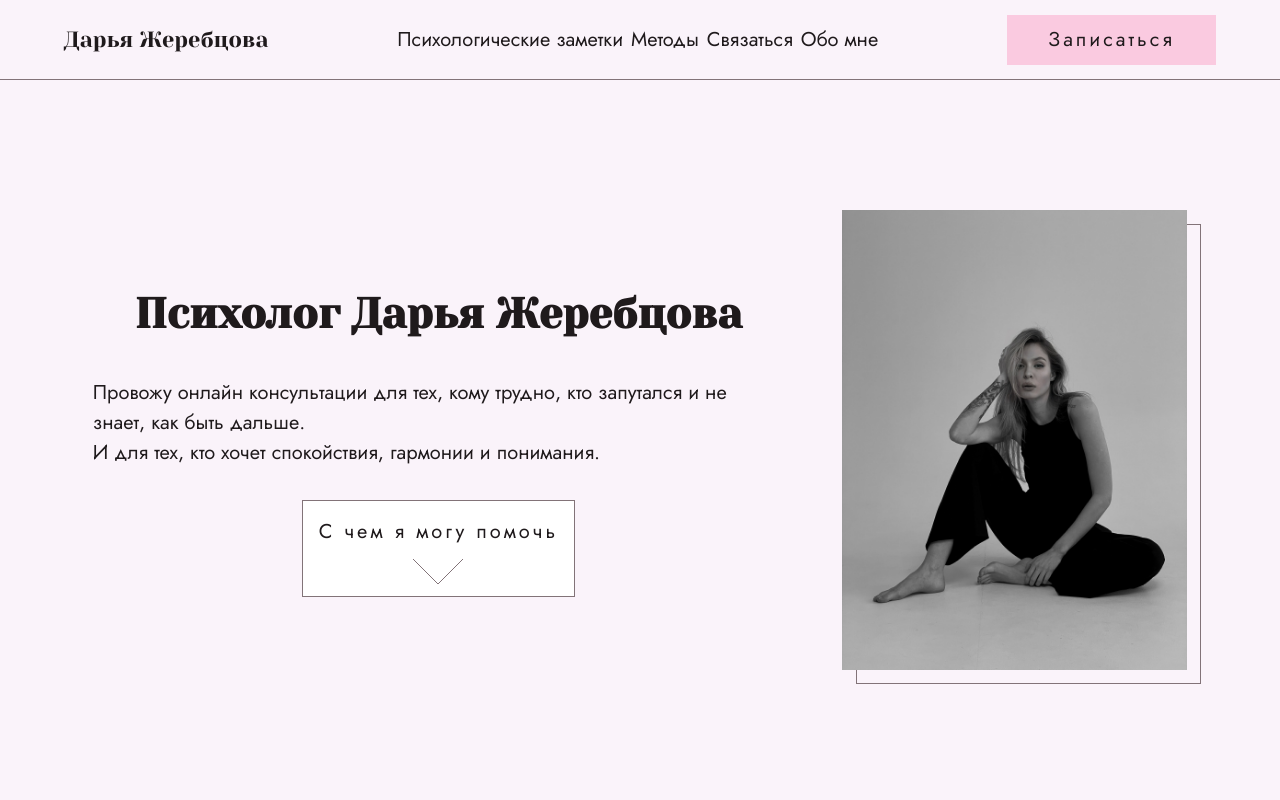
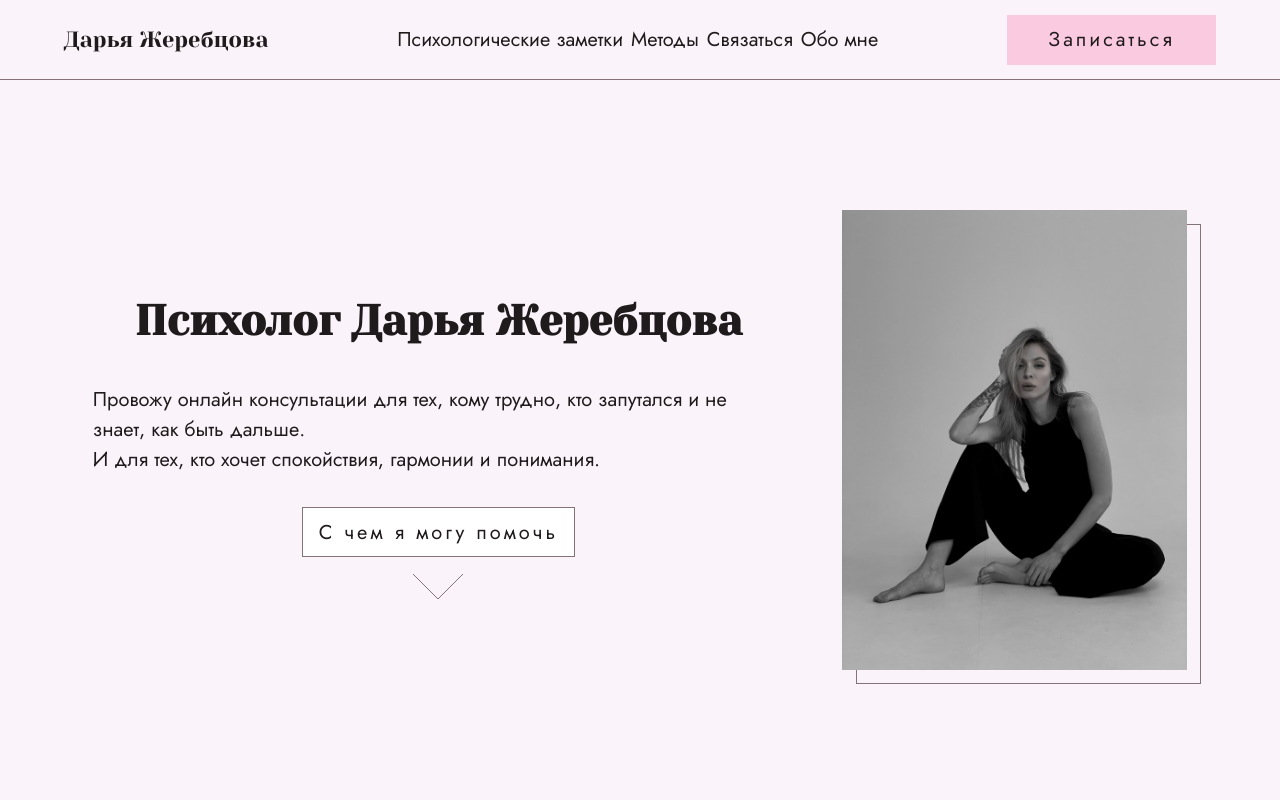
Before and after one commit to spqrod/zhe-front-end, a React (Create React App) app: page /#/ in a window 1280 px wide. Shown: the top 800 px of the page. Built offline with nearby package versions, Linux system fonts and the light colour scheme.

Commit message:
Add scroll to top with react router dom

```diff
--- a/package.json
+++ b/package.json
@@ -17,6 +17,7 @@
     "react": "^18.2.0",
     "react-dom": "^18.2.0",
     "react-router-dom": "^6.9.0",
+    "react-router-hash-link": "^2.4.3",
     "react-scripts": "5.0.1",
     "web-vitals": "^2.1.4"
   },
--- a/src/App.js
+++ b/src/App.js
@@ -10,15 +10,19 @@ import BookConsultation from "./pages/BookConsultation";
 import PrivacyPolicy from "./pages/PrivacyPolicy";
 import TermsOfService from "./pages/TermsOfService";
 import "./styles/global.css";
-import { useEffect } from "react";
+import ScrollToTop from "./components/ScrollToTop";
+
+
 
 function App() {
   const consultationPrice = 1200;
   const consultationLength = 40;
   const whatsAppLink = "https://wa.me/79788110255";
 
+
   return (
     <div>
+      <ScrollToTop />
       <Header />
       <Routes>
         <Route path="/" element={<Home consultationPrice={consultationPrice} consultationLength={consultationLength} whatsAppLink={whatsAppLink}/>} />
--- /dev/null
+++ b/src/components/ScrollToTop.js
@@ -0,0 +1,12 @@
+import { useEffect } from "react";
+import { useLocation } from "react-router-dom";
+
+const ScrollToTop = () => {
+    const { pathname } = useLocation();
+
+    useEffect(() => {
+      window.scrollTo(0, 0);
+    }, [pathname]);
+  }
+
+  export default ScrollToTop;
--- a/src/pages/Home.js
+++ b/src/pages/Home.js
@@ -3,6 +3,7 @@ import PhotoOutlinedIcon from "@mui/icons-material/PhotoOutlined";
 import PersonIcon from '@mui/icons-material/Person';
 import ConsultationBookingProcess from "../components/ConsultationBookingProcess"
 import { Link } from "react-router-dom";
+import { HashLink } from "react-router-hash-link";
 import image1 from "../images/3.JPG";
 import image2 from "../images/4.jpg";
 import { useEffect } from "react";
@@ -27,9 +28,9 @@ import review4 from "../images/review-4.png"
 export default function Home({consultationPrice, consultationLength, whatsAppLink}) {
     useEffect(() => {
 
-        setTimeout(animatePhotoOutlineAfterLoad, 1000);
+        setTimeout(animateHeroPhotoOutlineAfterLoad, 1000);
 
-        function animatePhotoOutlineAfterLoad() {
+        function animateHeroPhotoOutlineAfterLoad() {
             const heroPhotoOutline = document.querySelector(".heroPhotoOutline");
             heroPhotoOutline.classList.add("heroPhotoOutlineAfterLoad");
             setTimeout(() =>
@@ -45,21 +46,21 @@ export default function Home({consultationPrice, consultationLength, whatsAppLin
                 <div className="heroInfoContainer">
                     <h1>Психолог Дарья Жеребцова</h1>
                     <p>Провожу онлайн консультации для тех, кому трудно, кто запутался и не знает, как быть дальше. <br></br>И для тех, кто хочет спокойствия, гармонии и понимания.</p>
-                    <button className="button">
-                        <Link className="buttonLink">
+                    <HashLink className="buttonLink" smooth to="/#help">
+                        <button className="button">
                             С чем я могу помочь
+                        </button>
                         <svg className="arrowIconSVG">
                             <path className="arrowIconPath" d="M 0 0 L 25 25 L 50 0"/>
                         </svg>
-                        </Link>
-                    </button>
+                    </HashLink>
                 </div>
                 <div className="heroPhotoContainer">
                     <img className="heroPhoto" src={image1} alt="" />
                     <div className="heroPhotoOutline"></div>
                 </div>
             </section>
-            <section className="problemsSection">
+            <section className="problemsSection" id="help">
                 <h1 className="sectionName">Проблемы</h1>
                 <h2>С чем я могу помочь</h2>
                 <div className="problemsContainer">
@@ -254,10 +255,10 @@ export default function Home({consultationPrice, consultationLength, whatsAppLin
                         <p>
                             Меня зовут Дарья Жеребцова. Я дипломированный психолог-консультант.
                             Имею высшее психологическое образование по специальности «Психолог». Постоянно обучаюсь на разных курсах по повышению квалификации, развиваюсь и совершенствуюсь.
-                        </p>
+                        </p><br />
                         <p>
                             Больше всего на свете меня поражает природа наших мыслей и чувств. Их глубина, разнообразие и развитие. В каждом из нас – огромный загадочный мир. И чем лучше мы его понимаем, тем приятней жить.
-                        </p>
+                        </p><br />
                         <p>
                             Моя миссия – помочь разобраться в самом важном человеке в Вашей жизни – себе!
                         </p>
--- a/src/styles/global.css
+++ b/src/styles/global.css
@@ -42,14 +42,13 @@ h1, h2, p, span, a, div {
 h1 {
     font-size: 42px;
     text-align: center;
-    /* padding-top: var(--big-gap); */
-    /* padding-bottom: var(--big-gap); */
     font-family: var(--font-family-1);
 }
 
 h2 {
     font-size: 34px;
     text-align: center;
+    padding-top: var(--big-gap);
     padding-bottom: var(--big-gap);
     font-family: var(--font-family-1);
 }
@@ -142,18 +141,24 @@ textarea {
     position: relative;
 
     display: flex;
+    justify-content: center;
+    align-items: center;
     background: none;
     background-color: var(--primary-container);
     color: var(--on-primary-container);
 
     border: none;
     cursor: pointer;
+
+    font-family: var(--font-family-2);
+    letter-spacing: 3px;
+    font-size: 20px;
+
 }
 
 .buttonLink {
     text-decoration: none;
     font-weight: 500;
-    letter-spacing: 3px;
     position: relative;
     width: 100%;
     height: 100%;
--- a/src/styles/home.css
+++ b/src/styles/home.css
@@ -14,7 +14,6 @@
 }
 
 .homePage .heroInfoContainer .button {
-    height: max-content;
     width: max-content;
     padding: var(--medium-gap);
     background: var(--surface);
@@ -49,11 +48,11 @@
 
 @keyframes heroArrowIconAnimation {
     0% {
-        top: -5px;
+        top: 0px;
     }
 
     100% {
-        top: 5px;
+        top: 10px;
     }
 }
 
@@ -295,8 +294,9 @@
 }
 
 .homePage .aboutInfoContainer {
-    display: grid;
-    place-items: center;
+    display: flex;
+    flex-direction: column;
+    justify-content: center;
 }
 
 .homePage .blogSection {
```
Also changed, not shown: 1 other file (tests, documents, lock files or other folders).
